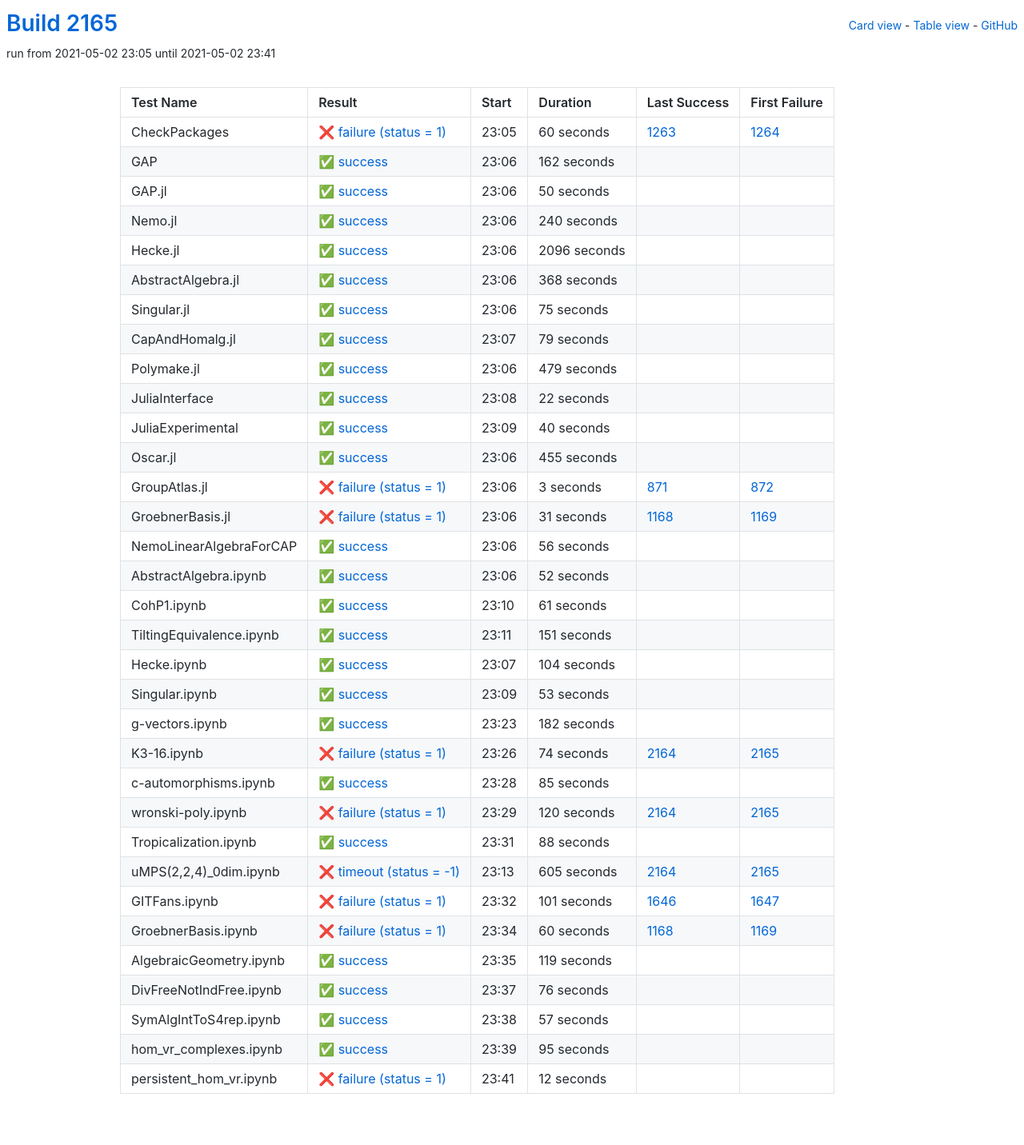
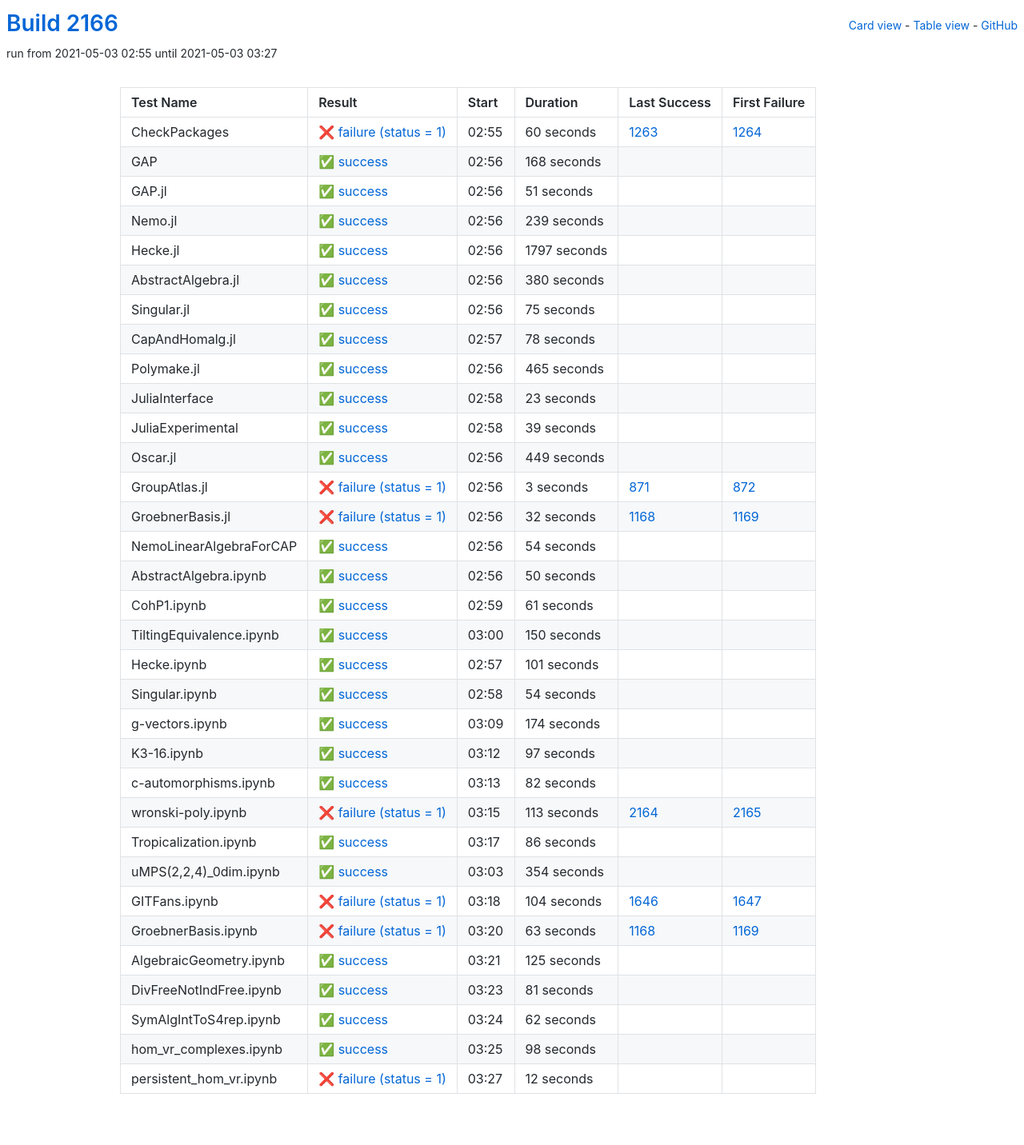
Before and after one commit to oscar-system/oscar-ci-status-stable, a Jekyll site: the page built from table.html, in a window 1280 px wide. Shown: the whole page at 80% size. Built offline with Jekyll 4.4.1, drawn with Linux system fonts in a browser that asks for light colours.

Commit message:
Build #2166

```diff
--- a/_data/ci.yml
+++ b/_data/ci.yml
@@ -1,6 +1,6 @@
 ---
-build: 2165
-build_url: https://oscarci.mathematik.uni-kl.de/job/oscar-stable/2165/
+build: 2166
+build_url: https://oscarci.mathematik.uni-kl.de/job/oscar-stable/2166/
 job: oscar-stable
 organization: oscar-system
 repo: oscar-ci-status-stable
@@ -8,8 +8,8 @@ repourl: https://github.com/oscar-system/oscar-ci-status-stable
 tests:
 - name: CheckPackages
   id: checkpackages
-  log: https://oscarci.mathematik.uni-kl.de/job/oscar-stable/2165/artifact/logs/build-2165/CheckPackages.log
-  start: 2021-05-02 23:05
+  log: https://oscarci.mathematik.uni-kl.de/job/oscar-stable/2166/artifact/logs/build-2166/CheckPackages.log
+  start: 2021-05-03 02:55
   success: false
   exitcode: 1
   status: failure
@@ -20,68 +20,68 @@ tests:
   first_failure_url: https://oscarci.mathematik.uni-kl.de/job/oscar-stable/1264/
 - name: GAP
   id: gap
-  log: https://oscarci.mathematik.uni-kl.de/job/oscar-stable/2165/artifact/logs/build-2165/GAP.log
-  start: 2021-05-02 23:06
+  log: https://oscarci.mathematik.uni-kl.de/job/oscar-stable/2166/artifact/logs/build-2166/GAP.log
+  start: 2021-05-03 02:56
   success: true
   exitcode: 0
   status: success
-  duration: 162
+  duration: 168
   last_success: false
   last_success_url:
   first_failure: false
   first_failure_url:
 - name: GAP.jl
   id: gap-jl
-  log: https://oscarci.mathematik.uni-kl.de/job/oscar-stable/2165/artifact/logs/build-2165/GAP.jl.log
-  start: 2021-05-02 23:06
+  log: https://oscarci.mathematik.uni-kl.de/job/oscar-stable/2166/artifact/logs/build-2166/GAP.jl.log
+  start: 2021-05-03 02:56
   success: true
   exitcode: 0
   status: success
-  duration: 50
+  duration: 51
   last_success: false
   last_success_url:
   first_failure: false
   first_failure_url:
 - name: Nemo.jl
   id: nemo-jl
-  log: https://oscarci.mathematik.uni-kl.de/job/oscar-stable/2165/artifact/logs/build-2165/Nemo.jl.log
-  start: 2021-05-02 23:06
+  log: https://oscarci.mathematik.uni-kl.de/job/oscar-stable/2166/artifact/logs/build-2166/Nemo.jl.log
+  start: 2021-05-03 02:56
   success: true
   exitcode: 0
   status: success
-  duration: 240
+  duration: 239
   last_success: false
   last_success_url:
   first_failure: false
   first_failure_url:
 - name: Hecke.jl
   id: hecke-jl
-  log: https://oscarci.mathematik.uni-kl.de/job/oscar-stable/2165/artifact/logs/build-2165/Hecke.jl.log
-  start: 2021-05-02 23:06
+  log: https://oscarci.mathematik.uni-kl.de/job/oscar-stable/2166/artifact/logs/build-2166/Hecke.jl.log
+  start: 2021-05-03 02:56
   success: true
   exitcode: 0
   status: success
-  duration: 2096
+  duration: 1797
   last_success: false
   last_success_url:
   first_failure: false
   first_failure_url:
 - name: AbstractAlgebra.jl
   id: abstractalgebra-jl
-  log: https://oscarci.mathematik.uni-kl.de/job/oscar-stable/2165/artifact/logs/build-2165/AbstractAlgebra.jl.log
-  start: 2021-05-02 23:06
+  log: https://oscarci.mathematik.uni-kl.de/job/oscar-stable/2166/artifact/logs/build-2166/AbstractAlgebra.jl.log
+  start: 2021-05-03 02:56
   success: true
   exitcode: 0
   status: success
-  duration: 368
+  duration: 380
   last_success: false
   last_success_url:
   first_failure: false
   first_failure_url:
 - name: Singular.jl
   id: singular-jl
-  log: https://oscarci.mathematik.uni-kl.de/job/oscar-stable/2165/artifact/logs/build-2165/Singular.jl.log
-  start: 2021-05-02 23:06
+  log: https://oscarci.mathematik.uni-kl.de/job/oscar-stable/2166/artifact/logs/build-2166/Singular.jl.log
+  start: 2021-05-03 02:56
   success: true
   exitcode: 0
   status: success
@@ -92,68 +92,68 @@ tests:
   first_failure_url:
 - name: CapAndHomalg.jl
   id: capandhomalg-jl
-  log: https://oscarci.mathematik.uni-kl.de/job/oscar-stable/2165/artifact/logs/build-2165/CapAndHomalg.jl.log
-  start: 2021-05-02 23:07
+  log: https://oscarci.mathematik.uni-kl.de/job/oscar-stable/2166/artifact/logs/build-2166/CapAndHomalg.jl.log
+  start: 2021-05-03 02:57
   success: true
   exitcode: 0
   status: success
-  duration: 79
+  duration: 78
   last_success: false
   last_success_url:
   first_failure: false
   first_failure_url:
 - name: Polymake.jl
   id: polymake-jl
-  log: https://oscarci.mathematik.uni-kl.de/job/oscar-stable/2165/artifact/logs/build-2165/Polymake.jl.log
-  start: 2021-05-02 23:06
+  log: https://oscarci.mathematik.uni-kl.de/job/oscar-stable/2166/artifact/logs/build-2166/Polymake.jl.log
+  start: 2021-05-03 02:56
   success: true
   exitcode: 0
   status: success
-  duration: 479
+  duration: 465
   last_success: false
   last_success_url:
   first_failure: false
   first_failure_url:
 - name: JuliaInterface
   id: juliainterface
-  log: https://oscarci.mathematik.uni-kl.de/job/oscar-stable/2165/artifact/logs/build-2165/JuliaInterface.log
-  start: 2021-05-02 23:08
+  log: https://oscarci.mathematik.uni-kl.de/job/oscar-stable/2166/artifact/logs/build-2166/JuliaInterface.log
+  start: 2021-05-03 02:58
   success: true
   exitcode: 0
   status: success
-  duration: 22
+  duration: 23
   last_success: false
   last_success_url:
   first_failure: false
   first_failure_url:
 - name: JuliaExperimental
   id: juliaexperimental
-  log: https://oscarci.mathematik.uni-kl.de/job/oscar-stable/2165/artifact/logs/build-2165/JuliaExperimental.log
-  start: 2021-05-02 23:09
+  log: https://oscarci.mathematik.uni-kl.de/job/oscar-stable/2166/artifact/logs/build-2166/JuliaExperimental.log
+  start: 2021-05-03 02:58
   success: true
   exitcode: 0
   status: success
-  duration: 40
+  duration: 39
   last_success: false
   last_success_url:
   first_failure: false
   first_failure_url:
 - name: Oscar.jl
   id: oscar-jl
-  log: https://oscarci.mathematik.uni-kl.de/job/oscar-stable/2165/artifact/logs/build-2165/Oscar.jl.log
-  start: 2021-05-02 23:06
+  log: https://oscarci.mathematik.uni-kl.de/job/oscar-stable/2166/artifact/logs/build-2166/Oscar.jl.log
+  start: 2021-05-03 02:56
   success: true
   exitcode: 0
   status: success
-  duration: 455
+  duration: 449
   last_success: false
   last_success_url:
   first_failure: false
   first_failure_url:
 - name: GroupAtlas.jl
   id: groupatlas-jl
-  log: https://oscarci.mathematik.uni-kl.de/job/oscar-stable/2165/artifact/logs/build-2165/GroupAtlas.jl.log
-  start: 2021-05-02 23:06
+  log: https://oscarci.mathematik.uni-kl.de/job/oscar-stable/2166/artifact/logs/build-2166/GroupAtlas.jl.log
+  start: 2021-05-03 02:56
   success: false
   exitcode: 1
   status: failure
@@ -164,44 +164,44 @@ tests:
   first_failure_url: https://oscarci.mathematik.uni-kl.de/job/oscar-stable/872/
 - name: GroebnerBasis.jl
   id: groebnerbasis-jl
-  log: https://oscarci.mathematik.uni-kl.de/job/oscar-stable/2165/artifact/logs/build-2165/GroebnerBasis.jl.log
-  start: 2021-05-02 23:06
+  log: https://oscarci.mathematik.uni-kl.de/job/oscar-stable/2166/artifact/logs/build-2166/GroebnerBasis.jl.log
+  start: 2021-05-03 02:56
   success: false
   exitcode: 1
   status: failure
-  duration: 31
+  duration: 32
   last_success: 1168
   last_success_url: https://oscarci.mathematik.uni-kl.de/job/oscar-stable/1168/
   first_failure: 1169
   first_failure_url: https://oscarci.mathematik.uni-kl.de/job/oscar-stable/1169/
 - name: NemoLinearAlgebraForCAP
   id: nemolinearalgebraforcap
-  log: https://oscarci.mathematik.uni-kl.de/job/oscar-stable/2165/artifact/logs/build-2165/NemoLinearAlgebraForCAP.log
-  start: 2021-05-02 23:06
+  log: https://oscarci.mathematik.uni-kl.de/job/oscar-stable/2166/artifact/logs/build-2166/NemoLinearAlgebraForCAP.log
+  start: 2021-05-03 02:56
   success: true
   exitcode: 0
   status: success
-  duration: 56
+  duration: 54
   last_success: false
   last_success_url:
   first_failure: false
   first_failure_url:
 - name: AbstractAlgebra.ipynb
   id: abstractalgebra-ipynb
-  log: https://oscarci.mathematik.uni-kl.de/job/oscar-stable/2165/artifact/logs/build-2165/AbstractAlgebra.ipynb.log
-  start: 2021-05-02 23:06
+  log: https://oscarci.mathematik.uni-kl.de/job/oscar-stable/2166/artifact/logs/build-2166/AbstractAlgebra.ipynb.log
+  start: 2021-05-03 02:56
   success: true
   exitcode: 0
   status: success
-  duration: 52
+  duration: 50
   last_success: false
   last_success_url:
   first_failure: false
   first_failure_url:
 - name: CohP1.ipynb
   id: cohp1-ipynb
-  log: https://oscarci.mathematik.uni-kl.de/job/oscar-stable/2165/artifact/logs/build-2165/CohP1.ipynb.log
-  start: 2021-05-02 23:10
+  log: https://oscarci.mathematik.uni-kl.de/job/oscar-stable/2166/artifact/logs/build-2166/CohP1.ipynb.log
+  start: 2021-05-03 02:59
   success: true
   exitcode: 0
   status: success
@@ -212,188 +212,188 @@ tests:
   first_failure_url:
 - name: TiltingEquivalence.ipynb
   id: tiltingequivalence-ipynb
-  log: https://oscarci.mathematik.uni-kl.de/job/oscar-stable/2165/artifact/logs/build-2165/TiltingEquivalence.ipynb.log
-  start: 2021-05-02 23:11
+  log: https://oscarci.mathematik.uni-kl.de/job/oscar-stable/2166/artifact/logs/build-2166/TiltingEquivalence.ipynb.log
+  start: 2021-05-03 03:00
   success: true
   exitcode: 0
   status: success
-  duration: 151
+  duration: 150
   last_success: false
   last_success_url:
   first_failure: false
   first_failure_url:
 - name: Hecke.ipynb
   id: hecke-ipynb
-  log: https://oscarci.mathematik.uni-kl.de/job/oscar-stable/2165/artifact/logs/build-2165/Hecke.ipynb.log
-  start: 2021-05-02 23:07
+  log: https://oscarci.mathematik.uni-kl.de/job/oscar-stable/2166/artifact/logs/build-2166/Hecke.ipynb.log
+  start: 2021-05-03 02:57
   success: true
   exitcode: 0
   status: success
-  duration: 104
+  duration: 101
   last_success: false
   last_success_url:
   first_failure: false
   first_failure_url:
 - name: Singular.ipynb
   id: singular-ipynb
-  log: https://oscarci.mathematik.uni-kl.de/job/oscar-stable/2165/artifact/logs/build-2165/Singular.ipynb.log
-  start: 2021-05-02 23:09
+  log: https://oscarci.mathematik.uni-kl.de/job/oscar-stable/2166/artifact/logs/build-2166/Singular.ipynb.log
+  start: 2021-05-03 02:58
   success: true
   exitcode: 0
   status: success
-  duration: 53
+  duration: 54
   last_success: false
   last_success_url:
   first_failure: false
   first_failure_url:
 - name: g-vectors.ipynb
   id: g-vectors-ipynb
-  log: https://oscarci.mathematik.uni-kl.de/job/oscar-stable/2165/artifact/logs/build-2165/g-vectors.ipynb.log
-  start: 2021-05-02 23:23
+  log: https://oscarci.mathematik.uni-kl.de/job/oscar-stable/2166/artifact/logs/build-2166/g-vectors.ipynb.log
+  start: 2021-05-03 03:09
   success: true
   exitcode: 0
   status: success
-  duration: 182
+  duration: 174
   last_success: false
   last_success_url:
   first_failure: false
   first_failure_url:
 - name: K3-16.ipynb
   id: k3-16-ipynb
-  log: https://oscarci.mathematik.uni-kl.de/job/oscar-stable/2165/artifact/logs/build-2165/K3-16.ipynb.log
-  start: 2021-05-02 23:26
-  success: false
-  exitcode: 1
-  status: failure
-  duration: 74
-  last_success: 2164
-  last_success_url: https://oscarci.mathematik.uni-kl.de/job/oscar-stable/2164/
-  first_failure: 2165
-  first_failure_url: https://oscarci.mathematik.uni-kl.de/job/oscar-stable/2165/
-- name: c-automorphisms.ipynb
-  id: c-automorphisms-ipynb
-  log: https://oscarci.mathematik.uni-kl.de/job/oscar-stable/2165/artifact/logs/build-2165/c-automorphisms.ipynb.log
-  start: 2021-05-02 23:28
+  log: https://oscarci.mathematik.uni-kl.de/job/oscar-stable/2166/artifact/logs/build-2166/K3-16.ipynb.log
+  start: 2021-05-03 03:12
   success: true
   exitcode: 0
   status: success
-  duration: 85
+  duration: 97
+  last_success: false
+  last_success_url:
+  first_failure: false
+  first_failure_url:
+- name: c-automorphisms.ipynb
+  id: c-automorphisms-ipynb
+  log: https://oscarci.mathematik.uni-kl.de/job/oscar-stable/2166/artifact/logs/build-2166/c-automorphisms.ipynb.log
+  start: 2021-05-03 03:13
+  success: true
+  exitcode: 0
+  status: success
+  duration: 82
   last_success: false
   last_success_url:
   first_failure: false
   first_failure_url:
 - name: wronski-poly.ipynb
   id: wronski-poly-ipynb
-  log: https://oscarci.mathematik.uni-kl.de/job/oscar-stable/2165/artifact/logs/build-2165/wronski-poly.ipynb.log
-  start: 2021-05-02 23:29
+  log: https://oscarci.mathematik.uni-kl.de/job/oscar-stable/2166/artifact/logs/build-2166/wronski-poly.ipynb.log
+  start: 2021-05-03 03:15
   success: false
   exitcode: 1
   status: failure
-  duration: 120
+  duration: 113
   last_success: 2164
   last_success_url: https://oscarci.mathematik.uni-kl.de/job/oscar-stable/2164/
   first_failure: 2165
   first_failure_url: https://oscarci.mathematik.uni-kl.de/job/oscar-stable/2165/
 - name: Tropicalization.ipynb
   id: tropicalization-ipynb
-  log: https://oscarci.mathematik.uni-kl.de/job/oscar-stable/2165/artifact/logs/build-2165/Tropicalization.ipynb.log
-  start: 2021-05-02 23:31
+  log: https://oscarci.mathematik.uni-kl.de/job/oscar-stable/2166/artifact/logs/build-2166/Tropicalization.ipynb.log
+  start: 2021-05-03 03:17
   success: true
   exitcode: 0
   status: success
-  duration: 88
+  duration: 86
   last_success: false
   last_success_url:
   first_failure: false
   first_failure_url:
 - name: uMPS(2,2,4)_0dim.ipynb
   id: umps-2-2-4-0dim-ipynb
-  log: https://oscarci.mathematik.uni-kl.de/job/oscar-stable/2165/artifact/logs/build-2165/uMPS-2-2-4-_0dim.ipynb.log
-  start: 2021-05-02 23:13
-  success: false
-  exitcode: -1
-  status: timeout
-  duration: 605
-  last_success: 2164
-  last_success_url: https://oscarci.mathematik.uni-kl.de/job/oscar-stable/2164/
-  first_failure: 2165
-  first_failure_url: https://oscarci.mathematik.uni-kl.de/job/oscar-stable/2165/
+  log: https://oscarci.mathematik.uni-kl.de/job/oscar-stable/2166/artifact/logs/build-2166/uMPS-2-2-4-_0dim.ipynb.log
+  start: 2021-05-03 03:03
+  success: true
+  exitcode: 0
+  status: success
+  duration: 354
+  last_success: false
+  last_success_url:
+  first_failure: false
+  first_failure_url:
 - name: GITFans.ipynb
   id: gitfans-ipynb
-  log: https://oscarci.mathematik.uni-kl.de/job/oscar-stable/2165/artifact/logs/build-2165/GITFans.ipynb.log
-  start: 2021-05-02 23:32
+  log: https://oscarci.mathematik.uni-kl.de/job/oscar-stable/2166/artifact/logs/build-2166/GITFans.ipynb.log
+  start: 2021-05-03 03:18
   success: false
   exitcode: 1
   status: failure
-  duration: 101
+  duration: 104
   last_success: 1646
   last_success_url: https://oscarci.mathematik.uni-kl.de/job/oscar-stable/1646/
   first_failure: 1647
   first_failure_url: https://oscarci.mathematik.uni-kl.de/job/oscar-stable/1647/
 - name: GroebnerBasis.ipynb
   id: groebnerbasis-ipynb
-  log: https://oscarci.mathematik.uni-kl.de/job/oscar-stable/2165/artifact/logs/build-2165/GroebnerBasis.ipynb.log
-  start: 2021-05-02 23:34
+  log: https://oscarci.mathematik.uni-kl.de/job/oscar-stable/2166/artifact/logs/build-2166/GroebnerBasis.ipynb.log
+  start: 2021-05-03 03:20
   success: false
   exitcode: 1
   status: failure
-  duration: 60
+  duration: 63
   last_success: 1168
   last_success_url: https://oscarci.mathematik.uni-kl.de/job/oscar-stable/1168/
   first_failure: 1169
   first_failure_url: https://oscarci.mathematik.uni-kl.de/job/oscar-stable/1169/
 - name: AlgebraicGeometry.ipynb
   id: algebraicgeometry-ipynb
-  log: https://oscarci.mathematik.uni-kl.de/job/oscar-stable/2165/artifact/logs/build-2165/AlgebraicGeometry.ipynb.log
-  start: 2021-05-02 23:35
+  log: https://oscarci.mathematik.uni-kl.de/job/oscar-stable/2166/artifact/logs/build-2166/AlgebraicGeometry.ipynb.log
+  start: 2021-05-03 03:21
   success: true
   exitcode: 0
   status: success
-  duration: 119
+  duration: 125
   last_success: false
   last_success_url:
   first_failure: false
   first_failure_url:
 - name: DivFreeNotIndFree.ipynb
   id: divfreenotindfree-ipynb
-  log: https://oscarci.mathematik.uni-kl.de/job/oscar-stable/2165/artifact/logs/build-2165/DivFreeNotIndFree.ipynb.log
-  start: 2021-05-02 23:37
+  log: https://oscarci.mathematik.uni-kl.de/job/oscar-stable/2166/artifact/logs/build-2166/DivFreeNotIndFree.ipynb.log
+  start: 2021-05-03 03:23
   success: true
   exitcode: 0
   status: success
-  duration: 76
+  duration: 81
   last_success: false
   last_success_url:
   first_failure: false
   first_failure_url:
 - name: SymAlgIntToS4rep.ipynb
   id: symalginttos4rep-ipynb
-  log: https://oscarci.mathematik.uni-kl.de/job/oscar-stable/2165/artifact/logs/build-2165/SymAlgIntToS4rep.ipynb.log
-  start: 2021-05-02 23:38
+  log: https://oscarci.mathematik.uni-kl.de/job/oscar-stable/2166/artifact/logs/build-2166/SymAlgIntToS4rep.ipynb.log
+  start: 2021-05-03 03:24
   success: true
   exitcode: 0
   status: success
-  duration: 57
+  duration: 62
   last_success: false
   last_success_url:
   first_failure: false
   first_failure_url:
 - name: hom_vr_complexes.ipynb
   id: hom-vr-complexes-ipynb
-  log: https://oscarci.mathematik.uni-kl.de/job/oscar-stable/2165/artifact/logs/build-2165/hom_vr_complexes.ipynb.log
-  start: 2021-05-02 23:39
+  log: https://oscarci.mathematik.uni-kl.de/job/oscar-stable/2166/artifact/logs/build-2166/hom_vr_complexes.ipynb.log
+  start: 2021-05-03 03:25
   success: true
   exitcode: 0
   status: success
-  duration: 95
+  duration: 98
   last_success: false
   last_success_url:
   first_failure: false
   first_failure_url:
 - name: persistent_hom_vr.ipynb
   id: persistent-hom-vr-ipynb
-  log: https://oscarci.mathematik.uni-kl.de/job/oscar-stable/2165/artifact/logs/build-2165/persistent_hom_vr.ipynb.log
-  start: 2021-05-02 23:41
+  log: https://oscarci.mathematik.uni-kl.de/job/oscar-stable/2166/artifact/logs/build-2166/persistent_hom_vr.ipynb.log
+  start: 2021-05-03 03:27
   success: false
   exitcode: 1
   status: failure
```
Also changed, not shown: README.md.
